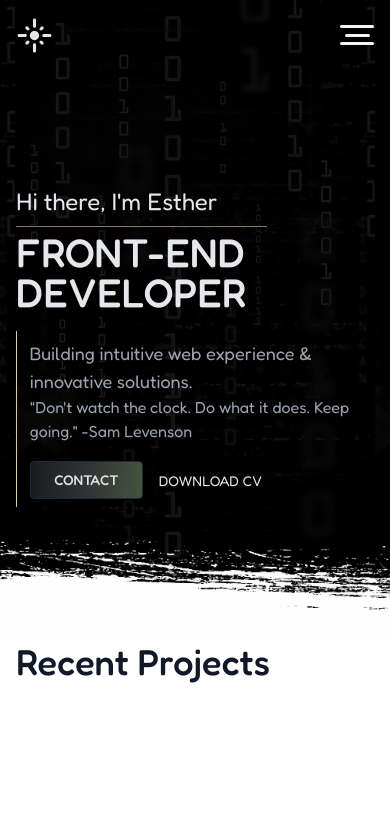
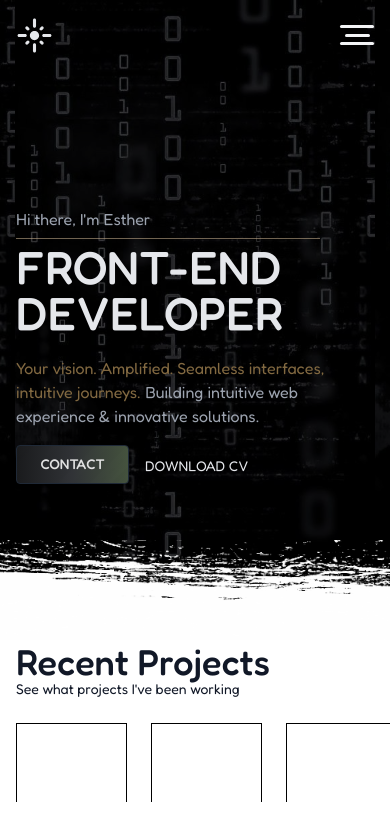
Before and after one commit to Hestia-Arc/react-portfolio, a React (Create React App) app: page / in a window 390 px wide. Shown: the top 840 px of the page. Built offline with nearby package versions, Linux system fonts and the light colour scheme.

Commit message:
Update homepage with recent projects layout

```diff
--- a/src/components/Footer.js
+++ b/src/components/Footer.js
@@ -117,7 +117,7 @@ function Footer(props) {
                   Get in Touch
                 </StyledTitle>
 
-                <Stack
+                <Stack id="contact"
                   spacing={2}
                   sx={{
                     backgroundColor: "rgb(17,22,27)",
--- a/src/components/about/About.js
+++ b/src/components/about/About.js
@@ -308,7 +308,7 @@ export default function About() {
               >
                 <Typography variant="xsDisplay">Meet me</Typography>
                 {/* <Divider orientation="vertical" variant="middle" flexItem /> */}
-                <Typography variant="smText" sx={{ color: colors.grey[500] }}>
+                <Typography variant="smText" sx={{ color: colors.goldAccent[400] }}>
                   Creativity. Reliability. Competent.
                 </Typography>
               </Stack>
--- a/src/components/home/Home.js
+++ b/src/components/home/Home.js
@@ -1,4 +1,4 @@
-import React, { useContext, useState } from "react";
+import React, { useEffect, useState } from "react";
 import {
   Box,
   Button,
@@ -13,19 +13,22 @@ import MainImageLight from "../../data/bg-1.jpeg";
 import bimg2 from "../../images/pabrush.png";
 import Footer from "../Footer";
 import { PaddedBox } from "../../UI/pages";
-import { ColorModeContext, tokens } from "../../theme";
-import FlareRoundedIcon from "@mui/icons-material/FlareRounded";
+import { tokens } from "../../theme";
+import CV from "../../data/Resume-Afolabi Esther.pdf";
+
+// import FlareRoundedIcon from "@mui/icons-material/FlareRounded";
 
 // import { motion } from "framer-motion";
 // import MainImage from "../../images/idea1.jpg";
 // import bimg from "../../images/bimg.jpg";
 // import darkbg from "../../images/cv1-01.jpg";
 import darkbg from "../../data/c-bg.png";
+import Recents from "./Recents";
 
 const HomeContainer = styled(Box)((props) => ({
   // border: '1px solid black'
   // color: "#fff",
-  height: "90vh",
+  height: "100vh",
   minWidth: "1350px",
   maxWidth: "1400px",
   margin: "0 auto",
@@ -42,6 +45,7 @@ const HomeContainer = styled(Box)((props) => ({
     "&:hover": {
       color: props.colors.goldAccent[300],
       transform: "translateY(-3px)",
+      fontWeight: 800,
     },
   },
 
@@ -83,10 +87,15 @@ const HeaderBox = styled("header")((props) => ({
 export default function Home() {
   const theme = useTheme();
   const colors = tokens(theme.palette.mode);
-  const colorMode = useContext(ColorModeContext);
+  // const colorMode = useContext(ColorModeContext);
   const [isOpen, setIsOpen] = useState(false);
+  const [isAnimated, setIsAnimated] = useState(false);
 
-  // const bkPt = useMode()
+  useEffect(() => {
+    setTimeout(() => {
+      setIsAnimated(true);
+    }, 200);
+  }, []);
 
   return (
     <HomeContainer theme={theme} colors={colors} isOpen={isOpen}>
@@ -98,7 +107,7 @@ export default function Home() {
             left: 0,
             right: 0,
             bottom: 0,
-            backgroundColor: "rgba(0,0,0,0.8)",
+            backgroundColor: "rgba(0,0,0,0.6)",
             color:
               theme.palette.mode === "dark"
                 ? colors.grey[900]
@@ -147,20 +156,30 @@ export default function Home() {
                     alignItems: { xs: "start", sm: "center" },
                   }}
                 >
-                  <Typography variant="xxlText">
+                  <Typography
+                    variant="lgText"
+                    sx={{
+                      color: colors.grey[400],
+                      [`@media screen and (max-width: ${theme.breakpoints.values.sm}px)`]:
+                        {
+                          fontSize: "1rem",
+                          lineHeight: "1.3rem",
+                        },
+                    }}
+                  >
                     Hi there, I'm Esther{" "}
                   </Typography>
 
                   <Box
                     sx={{
-                      borderBottom: `0.5px solid ${colors.goldAccent[100]}`,
-                      width: "62%",
+                      borderBottom: `0.5px solid ${colors.goldAccent[200]}`,
+                      width: "70%",
                       opacity: "0.6",
                       marginLeft: "0.5rem",
 
                       [`@media screen and (max-width: ${theme.breakpoints.values.sm}px)`]:
                         {
-                          width: "70%",
+                          width: "85%",
                           marginLeft: "0rem",
                           marginTop: "0.5rem",
                           marginBottom: "0.3rem",
@@ -178,33 +197,68 @@ export default function Home() {
 
                     [`@media screen and (max-width: ${theme.breakpoints.values.sm}px)`]:
                       {
-                        fontSize: "2.5rem",
+                        fontSize: "2.9rem",
                       },
                   }}
                 >
                   Front-end Developer
                 </Typography>
-
               </Stack>
 
               {/* TAGLINE */}
-              <Stack
+              <Box
+                sx={
+                  {
+                    // borderLeft: `0.5px solid ${colors.goldAccent[200]}`,
+                    // padding: "0.5rem 0.8rem",
+                  }
+                }
+              >
+                {/* <Zoom in={isAnimated}> */}
+                <Box
                   sx={{
-                  borderLeft: `0.5px solid ${colors.goldAccent[100]}`,
-                  padding: "0.5rem 0.8rem",
+                    opacity: isAnimated ? 1 : 0,
+                    transition: "opacity 300ms ease-in",
+                    display: { xs: "block", sm: "flex" },
+                    flexDirection: { sm: "column" },
                   }}
                 >
+
                     <Typography
                       variant="lgText"
                       fontWeight={400}
-                  sx={{ color: colors.grey[400] }}
+                      sx={{
+                        color: colors.goldAccent[400],
+                        [`@media screen and (max-width: ${theme.breakpoints.values.sm}px)`]:
+                          {
+                            fontSize: "1rem",
+                            lineHeight: "1.3rem",
+                          },
+                      }}
+                    >
+                      Your vision. Amplified. Seamless interfaces, intuitive
+                      journeys.
+                    </Typography>
+
+                  <Typography
+                    variant="lgText"
+                    fontWeight={400}
+                    sx={{
+                      color: colors.grey[400],
+                      [`@media screen and (max-width: ${theme.breakpoints.values.sm}px)`]:
+                        {
+                          marginLeft: "5px",
+                          fontSize: "1rem",
+                          lineHeight: "1.3rem",
+                        },
+                    }}
                   >
                     Building intuitive web experience & innovative solutions.
+                    {/* "Don't watch the clock. Do what it does. Keep going." -Sam
+                  Levenson{" "} */}
                   </Typography>
-                <Typography sx={{ color: colors.grey[400] }}>
-                  "Don't watch the clock. Do what it does. Keep going." -Sam
-                  Levenson
-                </Typography>
+                </Box>
+                {/* </Zoom> */}
 
                 <Stack
                   direction="row"
@@ -212,12 +266,15 @@ export default function Home() {
                   spacing={2}
                   mt={2.2}
                   sx={{
+                    opacity: isAnimated ? 1 : 0,
+                    transition: "opacity 400ms 150ms ease-in",
                     [`@media screen and (max-width: ${theme.breakpoints.values.sm}px)`]:
                       {
                         // width: "39%",
                       },
                   }}
                 >
+                  <a href="#contact">
                     <Button
                       variant="contained"
                       // startIcon={<ArticleRoundedIcon />}
@@ -234,12 +291,13 @@ export default function Home() {
                     >
                       Contact
                     </Button>
+                  </a>
 
-                  <a href="../project">
+                  <a href={CV} download="Esther's Cv">
                     <Typography variant="smText">DOWNLOAD CV</Typography>
                   </a>
 
-                  <FlareRoundedIcon
+                  {/* <FlareRoundedIcon
                     onClick={colorMode.toggleColorMode}
                     sx={{
                       fontSize: "37px",
@@ -248,7 +306,7 @@ export default function Home() {
                           display: "none",
                         },
                     }}
-                  />
+                  /> */}
 
                   {/* <Button
                     variant="outlined"
@@ -262,7 +320,7 @@ export default function Home() {
                     Resume
                   </Button> */}
                 </Stack>
-              </Stack>
+              </Box>
             </Box>
           </PaddedBox>
         </Box>
@@ -273,12 +331,12 @@ export default function Home() {
         sx={{
           height: "43rem",
           background: `url(${bimg2})`,
-          backgroundPosition: "50% -50px",
+          backgroundPosition: "70% -60px",
           backgroundRepeat: "no-repeat",
           backgroundSize: "cover",
           position: "relative",
           marginTop: "-100px",
-          marginBottom: "-110px",
+          marginBottom: "-50px",
           color:
             theme.palette.mode === "dark" ? colors.grey[200] : colors.grey[900],
 
@@ -291,21 +349,29 @@ export default function Home() {
       >
         {/* <Overlay sx={{padding: { xs: 1, lg: 4 }}}> */}
         <PaddedBox>
-          <Box>
+          <Stack spacing={1}>
             <Typography variant="xsDisplay" fontWeight={500}>
               Recent Projects
             </Typography>
-          </Box>
+            <Typography
+                  variant="smText"
+                  // sx={{ borderBottom: "1px solid #ebebeb" }}
+                >
+                  See what projects I've been working
+                </Typography>
+          </Stack>
+
+          <Recents/>
         </PaddedBox>
         {/* </Overlay> */}
       </Box>
-
-      <Box sx={{height: "400px", backgroundColor: colors.goldAccent[800]}}>
-
-      </Box>
+      {/*
+      <Box
+        sx={{ height: "400px", backgroundColor: colors.goldAccent[800] }}
+      ></Box> */}
 
       {/* footer */}
-      <Footer bg={true}/>
+      <Footer bg={true} />
     </HomeContainer>
   );
 }
--- /dev/null
+++ b/src/components/home/Recents.jsx
@@ -0,0 +1,66 @@
+import { Box, Stack, Typography, useTheme } from "@mui/material";
+import React from "react";
+import OpenInNewRoundedIcon from "@mui/icons-material/OpenInNewRounded";
+import HandymanRoundedIcon from "@mui/icons-material/HandymanRounded";
+import { tokens } from "../../theme";
+
+function Recents() {
+  return (
+    <Stack direction="row" spacing={3} mt={3}>
+      <Card />
+      <Card />
+      <Card />
+    </Stack>
+  );
+}
+
+export default Recents;
+
+function Card(props) {
+  const theme = useTheme();
+  const colors = tokens(theme.palette.mode);
+  return (
+    <Stack spacing={2} sx={{ width: "100%", height: "100%" }} >
+      <Box
+        sx={{
+          height: "185px",
+          border: `1px solid black`,
+          // background: `url(${img})`,
+          backgroundPosition: "top center",
+          backgroundRepeat: "no-repeat",
+          backgroundSize: "cover",
+        }}
+      ></Box>
+      <Stack
+        direction="row"
+        justifyContent="space-between"
+        alignItems="center"
+        px={0.5}
+      >
+        <Typography variant="mdText">Admin Dashboard</Typography>
+        <a href="../project" target="_blank" rel="noreferrer">
+          <OpenInNewRoundedIcon color="inputs" />
+        </a>
+      </Stack>
+      <Typography variant="xsText" sx={{ color: colors.grey[500] }}>
+        Welcome
+      </Typography>
+
+      <Stack direction="row" alignItems="center" spacing={1}>
+        <Stack
+          justifyContent="center"
+          alignItems="center"
+          sx={{
+            padding: "4px",
+            backgroundColor: colors.grey[900],
+            border: `1px solid ${colors.grey[800]}`,
+            borderRadius: "4px",
+          }}
+        >
+          <HandymanRoundedIcon fontSize="small" color="primary" />
+        </Stack>
+        MUI
+      </Stack>
+    </Stack>
+  );
+}
--- a/src/theme.js
+++ b/src/theme.js
@@ -194,6 +194,12 @@ export const themeSettings = (mode) => {
               main: colors.goldAccent[500],
               contrastText: colors.white[100],
             },
+            inputs: {
+              main: colors.grey[600],
+              light: "#E7EFEF",
+              dark: "e",
+              contrastText: "#fff",
+            },
           }
         : {
             // palette values for light mode
```
Also changed, not shown: src/components/home/NavBar.js (+30 -8 lines). Lines whose indentation alone changed are shown as unchanged.
